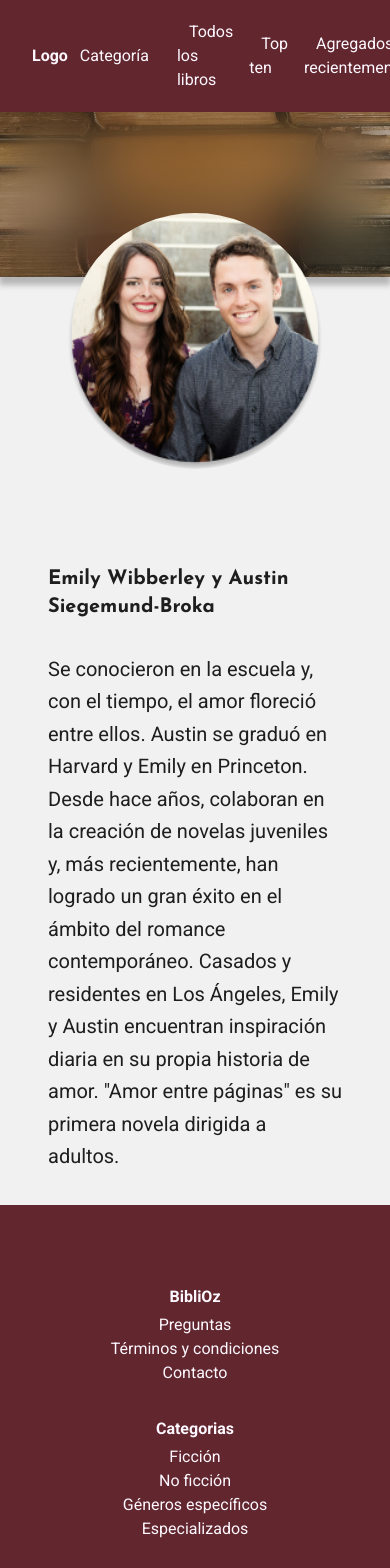
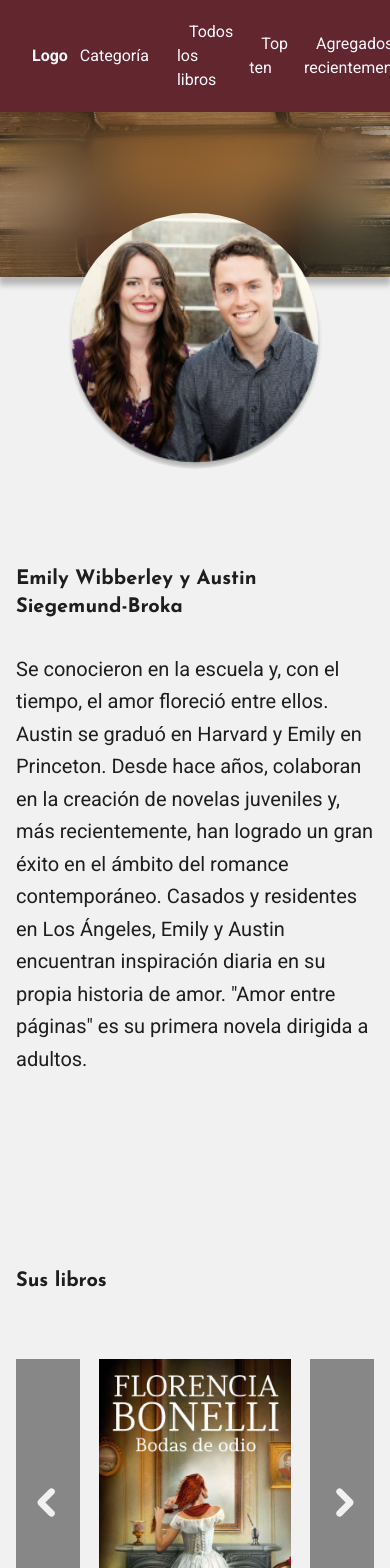
Before and after one commit to No-Country-simulation/s17-13-t-python-react, a Next.js app in the folder frontend/: page /author in a window 390 px wide. Shown: the top 1568 px of the page. Built offline with nearby package versions, Linux system fonts and the light colour scheme; what @midudev/tailwind-animations would draw is missing.

Commit message:
feat(frontend): :sparkles: unification of the author page

```diff
--- a/frontend/src/app/(profile)/author/page.tsx
+++ b/frontend/src/app/(profile)/author/page.tsx
@@ -1,24 +1,18 @@
-import Avatar from '@/components/Avatar';
 import authorImage from '/public/avatars/avatar-1.png';
-import Title from '@/components/Typography/Title';
-import Paragraph from '@/components/Typography/Paragraph';
+import Carousel from '@/components/Carousel/Carousel';
+import AuthorProfileOverview from '@/components/AuthorProfileOverview';
 
 export default function page() {
   const bio =
     'Se conocieron en la escuela y, con el tiempo, el amor floreció entre ellos. Austin se graduó en Harvard y Emily en Princeton. Desde hace años, colaboran en la creación de novelas juveniles y, más recientemente, han logrado un gran éxito en el ámbito del romance contemporáneo. Casados y residentes en Los Ángeles, Emily y Austin encuentran inspiración diaria en su propia historia de amor. "Amor entre páginas" es su primera novela dirigida a adultos.';
+  const authorName = 'Emily Wibberley y Austin Siegemund-Broka';
 
   return (
-    <div className="mx-auto grid max-w-[85rem] grid-cols-1 px-8 pb-8 md:grid-cols-[auto_1fr] md:gap-16">
-      <Avatar
-        alt="Emily"
-        img={authorImage.src}
-        customClass="-translate-y-16"
-        containerClass="mx-auto size-64 md:size-52"
-      />
-      <div className="flex flex-col">
-        <Title level={2} title="Emily Wibberley y Austin Siegemund-Broka" customClass="py-8" />
-        <Paragraph text={bio} type="relaxed" />
+    <>
+      <AuthorProfileOverview bio={bio} image={authorImage.src} name={authorName} />
+      <div className="py-8">
+        <Carousel carouselTitle="Sus libros" />
       </div>
-    </div>
+    </>
   );
 }
--- a/frontend/src/app/[bookId]/page.tsx
+++ b/frontend/src/app/[bookId]/page.tsx
@@ -15,6 +15,8 @@ interface PageProps {
 
 export default async function page({ params }: PageProps) {
   const { bookId } = params || '';
+  console.log(bookId);
+
   const book = await getBook('OL45804W');
 
   if (!book) {
--- a/frontend/src/app/layout.tsx
+++ b/frontend/src/app/layout.tsx
@@ -25,7 +25,7 @@ export default function RootLayout({
     <html lang="en">
       <body className={`grid-layout min-h-dvh bg-secondary text-primary ${roboto.className}`}>
         <Navbar />
-        <main>{children}</main>
+        <main className="overflow-x-hidden">{children}</main>
         <Footer />
       </body>
     </html>
--- a/frontend/src/app/page.tsx
+++ b/frontend/src/app/page.tsx
@@ -5,13 +5,13 @@ import TopTenBooks from '@/components/TopTenBooks';
 
 export default function Home() {
   return (
-    <>
+    <div className="mx-auto w-full max-w-[85rem] px-4 md:px-8">
       <SearchBar />
       <Carousel carouselTitle="Tus recomendados" />
 
       <TopTenBooks />
       <Carousel carouselTitle="Agregados recientemente" />
       <Carousel carouselTitle="Los más buscados" />
-    </>
+    </div>
   );
 }
--- /dev/null
+++ b/frontend/src/components/AuthorProfileOverview.tsx
@@ -0,0 +1,26 @@
+import Avatar from './Avatar';
+import Paragraph from './Typography/Paragraph';
+import Title from './Typography/Title';
+
+interface Props {
+  bio: string;
+  image: string;
+  name: string;
+}
+
+export default function AuthorProfileOverview({ bio, image, name }: Props) {
+  return (
+    <div className="mx-auto grid max-w-[85rem] grid-cols-1 pb-8 md:grid-cols-[auto_1fr] md:gap-16">
+      <Avatar
+        alt="Emily"
+        img={image}
+        customClass="-translate-y-16"
+        containerClass="mx-auto size-64 md:size-52"
+      />
+      <div className="flex flex-col">
+        <Title level={2} title={name} customClass="py-8" />
+        <Paragraph text={bio} type="relaxed" />
+      </div>
+    </div>
+  );
+}
--- a/frontend/src/components/TopTenBooks.tsx
+++ b/frontend/src/components/TopTenBooks.tsx
@@ -8,7 +8,7 @@ export default async function TopTenBooks() {
   return (
     <section
       id="TopTen"
-      className="flex flex-col items-center justify-center gap-6 bg-[#E7E0CF] px-9 py-9 text-[#232020] lg:grid lg:grid-cols-2"
+      className="relative flex flex-col items-center justify-center gap-6 bg-[#E7E0CF] py-9 text-[#232020] after:absolute after:inset-0 after:left-2/4 after:-z-10 after:w-dvw after:-translate-x-2/4 after:bg-[#E7E0CF] lg:grid lg:grid-cols-2"
     >
       <div>
         <h2 className="mb-2 text-xl font-bold">Top 10</h2>
```
